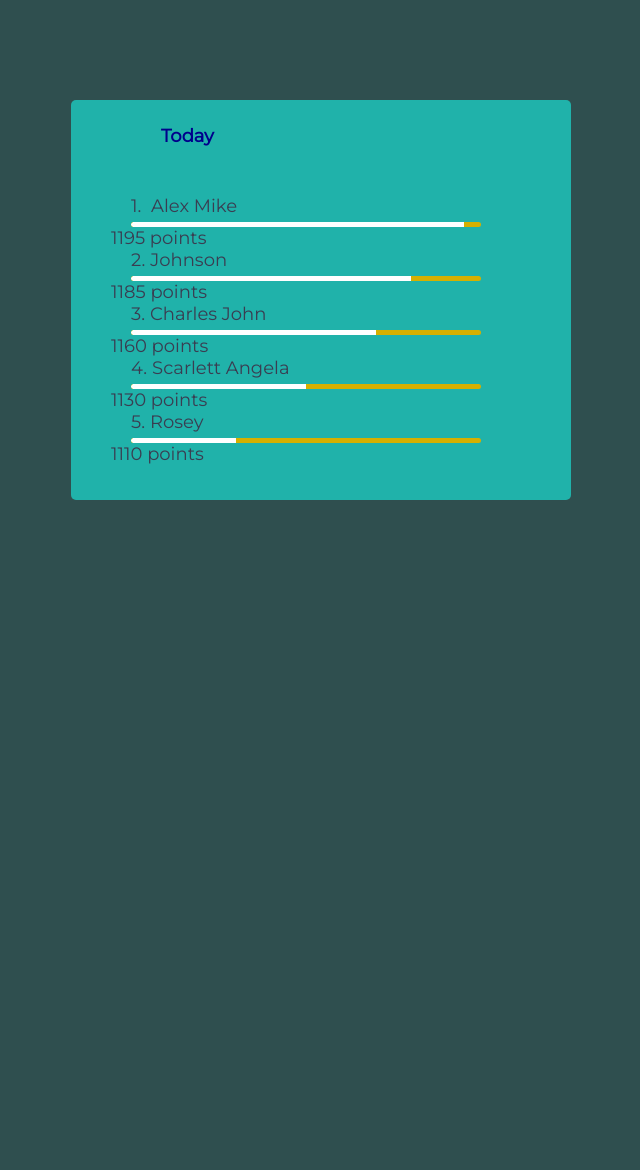
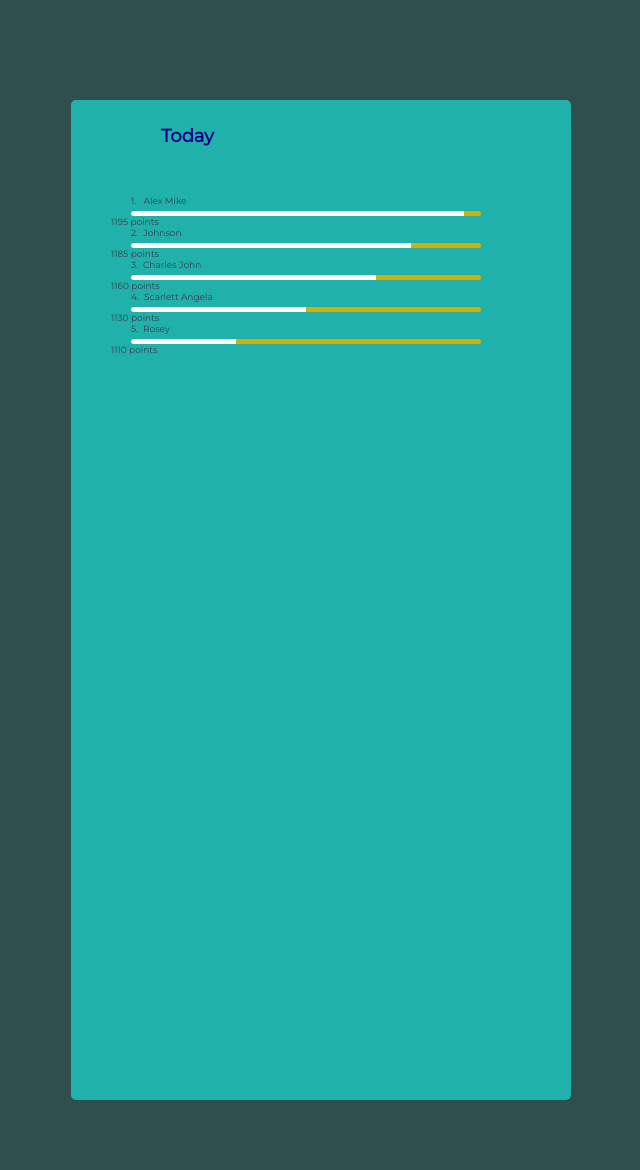
Before and after one commit to jrnaranj/NN-CSE312, a Flask app: template templates/leaderboard.html in a window 1280 px wide. Shown: the whole page, without its empty margins (319-959 px from the left). Before the commit the page ends 500 px from the top, so only its background shows below. Run offline with Flask 2, Linux system fonts and the light colour scheme; the template is opened without the code that fills it, so the values that code supplies are empty.

Commit message:
modified leaderboard.css to hold more users

```diff
--- a/static/css/leaderboard.css
+++ b/static/css/leaderboard.css
@@ -2,7 +2,7 @@
 *{
     list-style: none;
     font-family: 'Montserrat', sans-serif;
-    font-size: 18px;
+    font-size: 9px;
     margin: 0;
     padding: 0;
     box-sizing: border-box;
@@ -19,7 +19,7 @@ body{
 
 .lboard_section{
     width: 500px;
-    height: 400px;
+    height: 1000px;
     margin: 100px auto 0;
     background: lightseagreen;
     border-radius: 5px;
```
